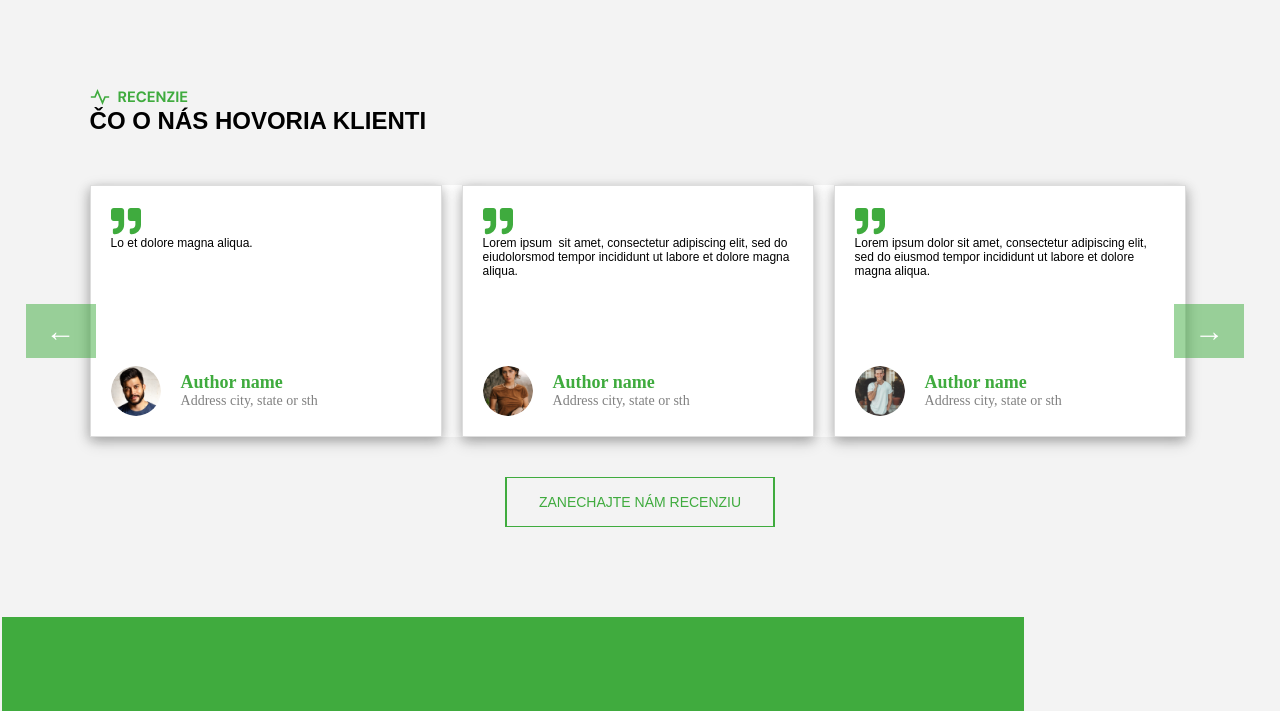
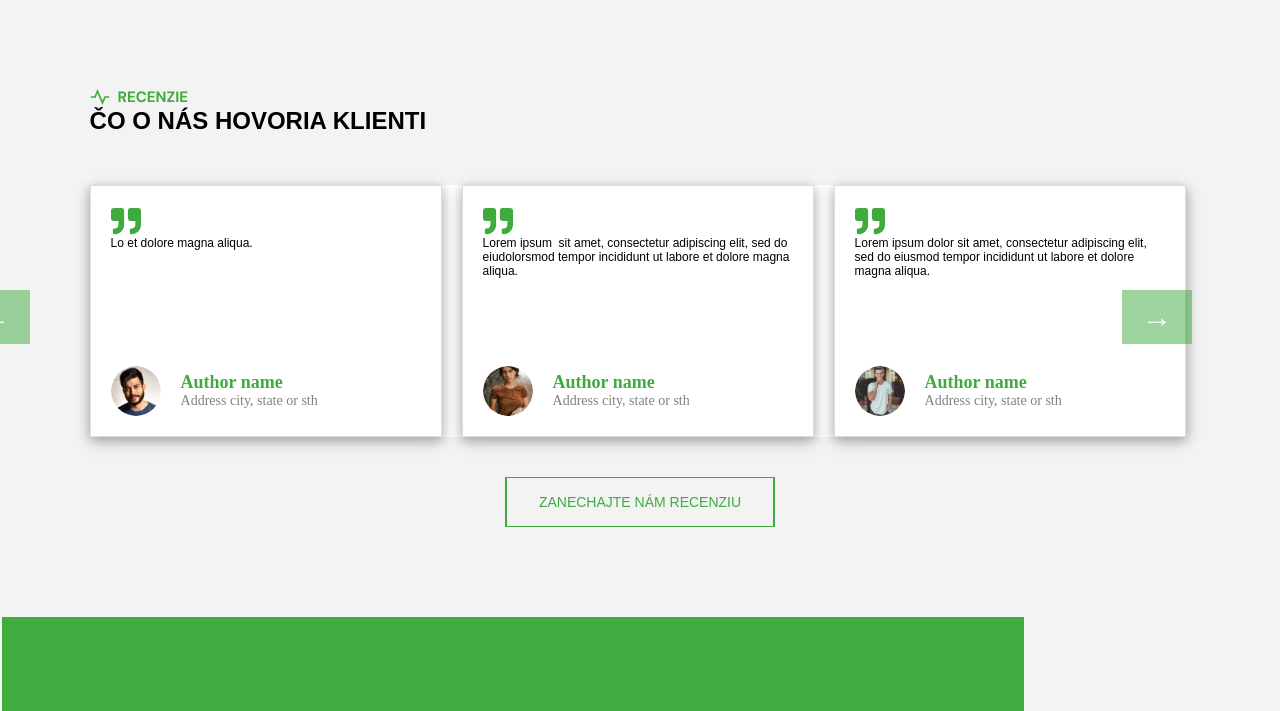
Before and after one commit to dzuris/autoflex, a React app in the folder autoflex/: page /home in a window 1280 px wide. Shown: the part 2191-2902 px from the top of the page. Built offline with nearby package versions, Linux system fonts and the light colour scheme; some packages are replaced by stand-ins of ours; a web font is replaced by a local one.

Commit message:
Update review.css

```diff
--- a/autoflex/src/css/review.css
+++ b/autoflex/src/css/review.css
@@ -156,14 +156,15 @@
 }
 
 .arrow-button:first-child {
-    left: 2vw;
-    top: -9vw;
+    left: -40px;
+    top: -130px;
 }
 
 .arrow-button:last-child {
-    right: -7.2vw;
-    top: -9vw;
+    right: -40px;
+    top: -130px;
 }
+
 
 .arrow-button:hover {
     background-color: rgba(63, 171, 62, 1);
```
